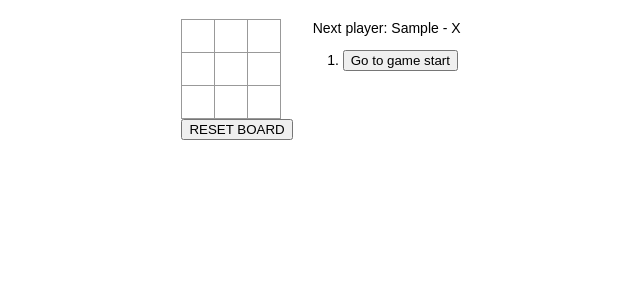
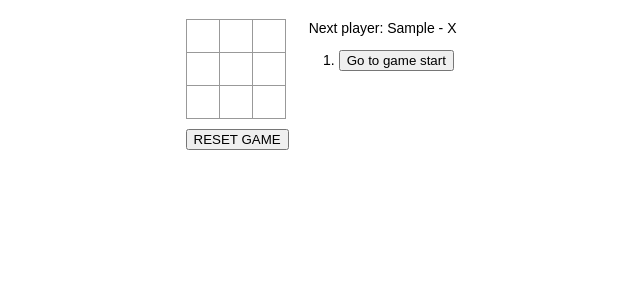
Before and after one commit to Lameck1/React_tic-tac-toe, a React (Create React App) app: page / in a window 1280 px wide. Both pictures are taken after typing "Sample", "Sample" into the empty fields and a click on the button "Submit". Shown: the top 300 px of the page, without its empty margins (319-959 px from the left). Built offline with nearby package versions, Linux system fonts and the light colour scheme.

Commit message:
Refactor Game component

```diff
--- a/src/components/Game.jsx
+++ b/src/components/Game.jsx
@@ -31,7 +31,9 @@ const Game = () => {
             cells={current.cells}
             onClick={(index) => dispatch(play(index))}
           />
-          <button onClick={() => dispatch(reset())}>RESET BOARD</button>
+          <button className="reset-btn" onClick={() => dispatch(reset())}>
+            RESET GAME
+          </button>
         </div>
         <div className="game-info">
           <div className="status">{status}</div>
```
